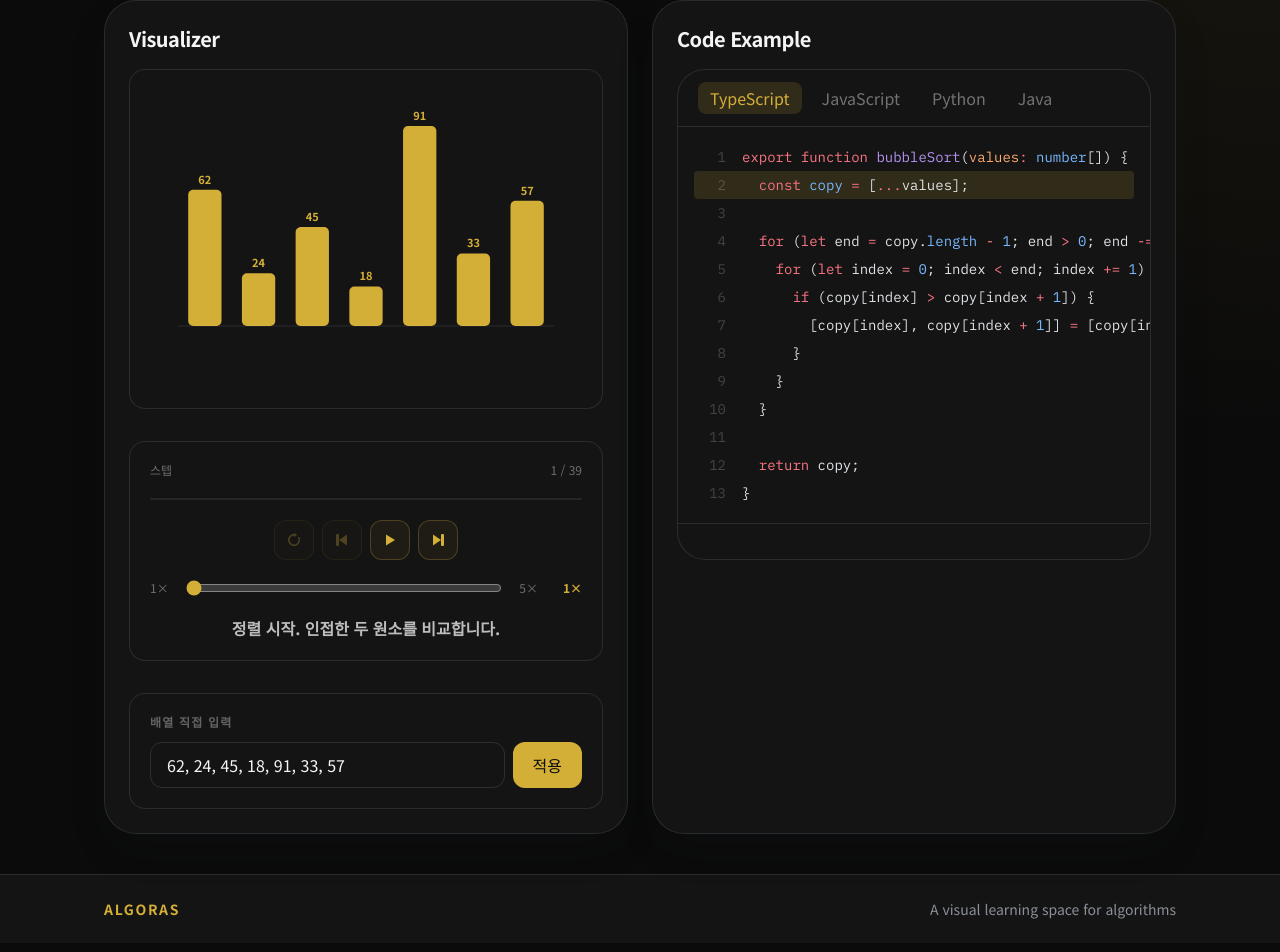
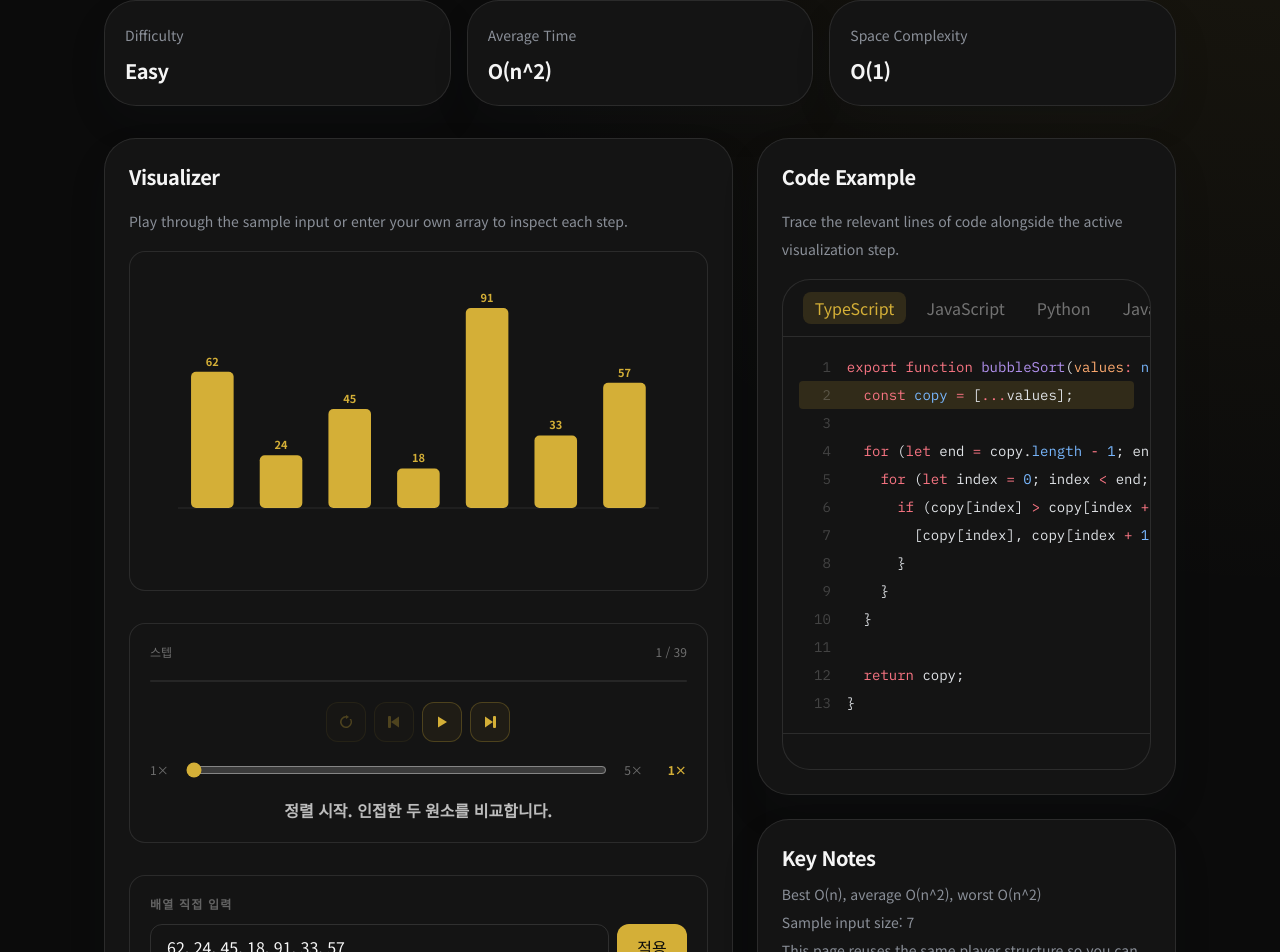
Before and after one commit to rmdkarhdwn/algoras, a Next.js app: page /en/algorithms/bubble-sort in a window 1280 px wide. Shown: the part 256-1208 px from the top of the page. Built offline with nearby package versions, Linux system fonts and the light colour scheme.

Commit message:
feat: refine algorithm catalog and detail template

```diff
--- a/app/[locale]/algorithms/[slug]/page.tsx
+++ b/app/[locale]/algorithms/[slug]/page.tsx
@@ -1,8 +1,9 @@
 import algorithms from "@/data/algorithms/algorithms.json";
 import { CodeViewer } from "@/components/algorithm/CodeViewer";
+import { ComplexityTable } from "@/components/algorithm/ComplexityTable";
 import { SortingPlayer } from "@/components/algorithm/Visualizer/SortingPlayer";
 import { Badge } from "@/components/ui/Badge";
-import { Card, CardContent, CardTitle } from "@/components/ui/Card";
+import { Card, CardContent, CardDescription, CardTitle } from "@/components/ui/Card";
 import { notFound } from "next/navigation";
 
 const locales = ["ko", "en"] as const;
@@ -40,11 +41,39 @@ export default async function AlgorithmDetailPage({
         </p>
       </div>
 
-      <div className="grid gap-6 xl:grid-cols-2">
+      <div className="grid gap-4 md:grid-cols-3">
+        <Card>
+          <CardContent className="space-y-2 p-5">
+            <CardDescription>{locale === "ko" ? "난이도" : "Difficulty"}</CardDescription>
+            <CardTitle>{algorithm.difficulty}</CardTitle>
+          </CardContent>
+        </Card>
+        <Card>
+          <CardContent className="space-y-2 p-5">
+            <CardDescription>{locale === "ko" ? "평균 시간" : "Average Time"}</CardDescription>
+            <CardTitle>{algorithm.complexity.average}</CardTitle>
+          </CardContent>
+        </Card>
+        <Card>
+          <CardContent className="space-y-2 p-5">
+            <CardDescription>{locale === "ko" ? "공간 복잡도" : "Space Complexity"}</CardDescription>
+            <CardTitle>{algorithm.complexity.space}</CardTitle>
+          </CardContent>
+        </Card>
+      </div>
+
+      <div className="grid gap-6 xl:grid-cols-[minmax(0,1.2fr)_minmax(0,0.8fr)]">
+        <div className="space-y-6">
           <Card>
             <CardContent className="space-y-4 p-6">
-            <CardTitle>Visualizer</CardTitle>
+              <CardTitle>{locale === "ko" ? "시각화" : "Visualizer"}</CardTitle>
+              <CardDescription>
+                {locale === "ko"
+                  ? "샘플 입력을 재생하거나 직접 배열을 넣어서 단계별 흐름을 확인할 수 있습니다."
+                  : "Play through the sample input or enter your own array to inspect each step."}
+              </CardDescription>
               <SortingPlayer
+                key={algorithm.slug}
                 algorithmSlug={algorithm.slug}
                 sampleInput={algorithm.sampleInput}
               />
@@ -53,13 +82,51 @@ export default async function AlgorithmDetailPage({
 
           <Card>
             <CardContent className="space-y-4 p-6">
+              <CardTitle>{locale === "ko" ? "복잡도 요약" : "Complexity Summary"}</CardTitle>
+              <ComplexityTable complexity={algorithm.complexity} />
+            </CardContent>
+          </Card>
+        </div>
+
+        <div className="space-y-6 xl:sticky xl:top-6 xl:self-start">
+          <Card>
+            <CardContent className="space-y-4 p-6">
               <CardTitle>{locale === "ko" ? "코드 예제" : "Code Example"}</CardTitle>
+              <CardDescription>
+                {locale === "ko"
+                  ? "현재 시각화 단계와 연결된 코드 라인을 함께 추적할 수 있습니다."
+                  : "Trace the relevant lines of code alongside the active visualization step."}
+              </CardDescription>
               <CodeViewer
                 algorithmSlug={algorithm.slug}
                 codeExamples={algorithm.codeExamples}
               />
             </CardContent>
           </Card>
+
+          <Card>
+            <CardContent className="space-y-3 p-6">
+              <CardTitle>{locale === "ko" ? "핵심 포인트" : "Key Notes"}</CardTitle>
+              <ul className="space-y-2 text-sm text-muted">
+                <li>
+                  {locale === "ko"
+                    ? `최선 ${algorithm.complexity.best}, 평균 ${algorithm.complexity.average}, 최악 ${algorithm.complexity.worst}`
+                    : `Best ${algorithm.complexity.best}, average ${algorithm.complexity.average}, worst ${algorithm.complexity.worst}`}
+                </li>
+                <li>
+                  {locale === "ko"
+                    ? `샘플 입력 길이: ${algorithm.sampleInput.length}`
+                    : `Sample input size: ${algorithm.sampleInput.length}`}
+                </li>
+                <li>
+                  {locale === "ko"
+                    ? "동일한 플레이어 구조를 사용해 다른 정렬 알고리즘과도 비교할 수 있습니다."
+                    : "This page reuses the same player structure so you can compare it directly with the other sorting algorithms."}
+                </li>
+              </ul>
+            </CardContent>
+          </Card>
+        </div>
       </div>
     </section>
   );
--- a/components/algorithm/AlgorithmCatalog.tsx
+++ b/components/algorithm/AlgorithmCatalog.tsx
@@ -2,7 +2,6 @@
 
 import { useState } from "react";
 import Link from "next/link";
-import { Badge } from "@/components/ui/Badge";
 import { Card, CardContent, CardDescription, CardTitle } from "@/components/ui/Card";
 
 type Algorithm = {
@@ -13,7 +12,12 @@ type Algorithm = {
   description: { ko: string; en: string };
 };
 
-const DIFFICULTIES = ["All", "Easy", "Medium", "Hard"] as const;
+const DIFFICULTY_OPTIONS = [
+  { value: "All", label: { ko: "전체", en: "All" } },
+  { value: "Easy", label: { ko: "Easy", en: "Easy" } },
+  { value: "Medium", label: { ko: "Medium", en: "Medium" } },
+  { value: "Hard", label: { ko: "Hard", en: "Hard" } },
+] as const;
 
 type Props = {
   algorithms: Algorithm[];
@@ -49,18 +53,18 @@ export function AlgorithmCatalog({ algorithms, locale }: Props) {
           style={{ minWidth: 180 }}
         />
         <div className="flex gap-1.5">
-          {DIFFICULTIES.map((d) => (
+          {DIFFICULTY_OPTIONS.map((option) => (
             <button
-              key={d}
+              key={option.value}
               type="button"
-              onClick={() => setDifficulty(d)}
+              onClick={() => setDifficulty(option.value)}
               className={`rounded-lg px-3 py-1.5 text-xs font-medium transition-colors ${
-                difficulty === d
+                difficulty === option.value
                   ? "bg-[#D4AF37]/15 text-[#D4AF37]"
                   : "text-white/40 hover:text-white/70"
               }`}
             >
-              {d}
+              {option.label[locale as "ko" | "en"]}
             </button>
           ))}
         </div>
--- a/components/algorithm/Visualizer/SortingPlayer.tsx
+++ b/components/algorithm/Visualizer/SortingPlayer.tsx
@@ -13,14 +13,13 @@ type Props = {
 
 export function SortingPlayer({ algorithmSlug, sampleInput }: Props) {
   const { steps, currentStep, setSteps } = useVisualizationStore();
-  const [inputValue, setInputValue] = useState(sampleInput.join(", "));
+  const [inputValue, setInputValue] = useState(() => sampleInput.join(", "));
   const [error, setError] = useState("");
 
   useEffect(() => {
     const gen = STEP_GENERATORS[algorithmSlug];
     if (gen) setSteps(gen(sampleInput));
-    setInputValue(sampleInput.join(", "));
-  }, [algorithmSlug]);
+  }, [algorithmSlug, sampleInput, setSteps]);
 
   function handleApply() {
     const parsed = inputValue
```
Lines whose indentation alone changed are shown as unchanged.
